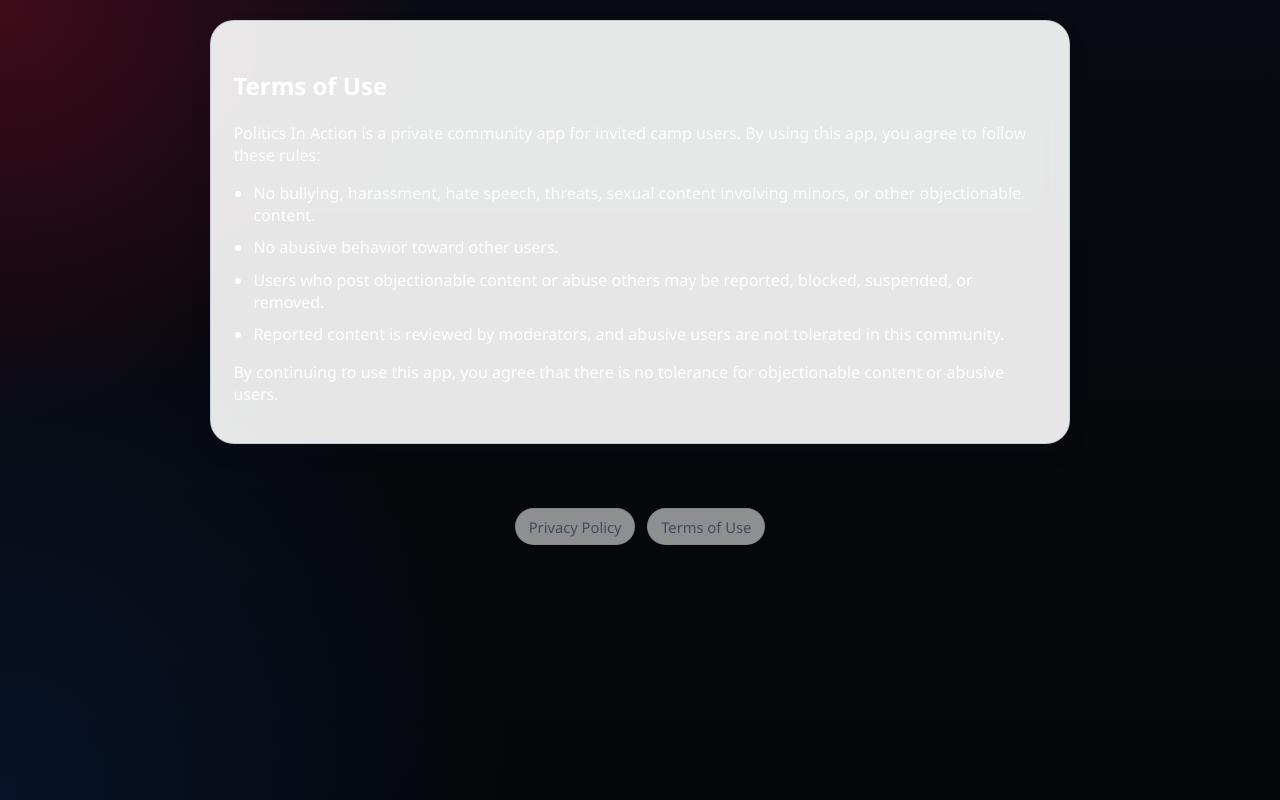
After one commit to OGPancakes/MEDIA, a Flask app: page /terms in a window 1280 px wide. The commit adds this page. Run offline with Flask 3, Linux system fonts and the light colour scheme; data comes from the database, SQL or seed files in the repository; data that the repository does not hold is empty.

Commit message:
Add moderation terms gate and content filtering

```diff
--- a/app.py
+++ b/app.py
@@ -28,11 +28,40 @@ DEFAULT_AVATAR_PATH = "images/pia-logo.jpeg"
 DEFAULT_BANNER_PATH = "images/pia-logo.jpeg"
 DEFAULT_AVATAR_EMOJIS = ["🦅", "⭐", "🔥", "🎤", "📣", "🎯", "🗽", "🧢", "🌟", "🚀", "🎬", "💬"]
 SEEDED_ACCOUNTS_PATH = BASE_DIR / "data" / "firebase_seed_accounts.txt"
+PROHIBITED_TERMS_PATH = BASE_DIR / "data" / "prohibited_terms.txt"
 IMPORTED_USER_PASSWORD = os.environ.get("IMPORTED_USER_PASSWORD", "WelcomePIA2026!")
 HASHTAG_RE = re.compile(r"#(\w+)")
 MENTION_RE = re.compile(r"@(\w+)")
 
 db = SQLAlchemy()
+
+DEFAULT_PROHIBITED_TERMS = [
+    "nigger",
+    "nigga",
+    "faggot",
+    "kike",
+    "spic",
+    "chink",
+    "retard",
+    "whore",
+    "slut",
+]
+
+
+def load_prohibited_terms():
+    configured_terms = os.environ.get("PROHIBITED_TERMS", "").strip()
+    if configured_terms:
+        return [term.strip().lower() for term in configured_terms.split(",") if term.strip()]
+    if PROHIBITED_TERMS_PATH.exists():
+        return [
+            line.strip().lower()
+            for line in PROHIBITED_TERMS_PATH.read_text(encoding="utf-8").splitlines()
+            if line.strip() and not line.strip().startswith("#")
+        ]
+    return DEFAULT_PROHIBITED_TERMS
+
+
+PROHIBITED_TERMS = load_prohibited_terms()
 
 
 def ensure_persistent_storage_config():
@@ -177,6 +206,7 @@ class User(db.Model, TimestampMixin):
     is_breaking_news = db.Column(db.Boolean, default=False, nullable=False)
     is_banned = db.Column(db.Boolean, default=False, nullable=False)
     timeout_until = db.Column(db.DateTime)
+    accepted_terms_at = db.Column(db.DateTime)
 
     posts = db.relationship("Post", backref="author", lazy=True, foreign_keys="Post.user_id")
     stories = db.relationship("Story", backref="author", lazy=True)
@@ -425,12 +455,32 @@ def create_app():
             session["user_id"] = user.id
             remember_account(user)
             flash("Welcome back.", "success")
+            if not user.accepted_terms_at:
+                return redirect(url_for("terms_agreement"))
             return redirect(url_for("admin" if user.is_admin else "index"))
         return render_template("auth.html", mode="login", title="Sign in")
 
     @app.route("/privacy")
     def privacy():
         return render_template("privacy.html", title="Privacy Policy")
+
+    @app.route("/terms")
+    def terms_of_use():
+        return render_template("terms.html", title="Terms of Use")
+
+    @app.route("/terms-agreement", methods=["GET", "POST"])
+    @login_required
+    def terms_agreement():
+        user = current_user()
+        if request.method == "POST":
+            if not request.form.get("agree_terms"):
+                flash("You must agree to the Terms of Use to continue.", "error")
+                return redirect(url_for("terms_agreement"))
+            user.accepted_terms_at = datetime.now(timezone.utc)
+            db.session.commit()
+            flash("Thanks for agreeing to the community rules.", "success")
+            return redirect(url_for("admin" if user.is_admin else "index"))
+        return render_template("terms_gate.html", title="Community Rules")
 
     @app.route("/media/<path:filename>")
     def media_file(filename):
@@ -460,6 +510,13 @@ def create_app():
             if wants_partial_response():
                 return jsonify({"ok": False, "error": "Say something or upload media to post."}), 400
             flash("Say something or upload media to post.", "error")
+            return redirect(request.referrer or url_for("index"))
+        blocked_term = find_prohibited_term(body)
+        if blocked_term:
+            message = "That post contains language that is not allowed in this community."
+            if wants_partial_response():
+                return jsonify({"ok": False, "error": message}), 400
+            flash(message, "error")
             return redirect(request.referrer or url_for("index"))
         media_path, media_type = save_upload(media, user=current_user(), max_video_seconds=15)
         if media and media.filename and not media_path:
@@ -537,7 +594,11 @@ def create_app():
         if post.user_id != current_user().id:
             flash("You can only edit your own posts.", "error")
             return redirect(url_for("post_detail", post_id=post_id))
-        post.body = request.form.get("body", "").strip()
+        updated_body = request.form.get("body", "").strip()
+        if find_prohibited_term(updated_body):
+            flash("That post contains language that is not allowed in this community.", "error")
+            return redirect(url_for("post_detail", post_id=post_id))
+        post.body = updated_body
         post.hashtags = ",".join(sorted(set(HASHTAG_RE.findall(post.body.lower()))))
         post.mentions = ",".join(sorted(set(MENTION_RE.findall(post.body.lower()))))
         post.edited_at = datetime.now(timezone.utc)
@@ -678,15 +739,25 @@ def create_app():
     def block_user(username):
         target = User.query.filter_by(username=username.lower()).first_or_404()
         user = current_user()
+        if target.id == user.id:
+            flash("You cannot block yourself.", "error")
+            return redirect(request.referrer or url_for("profile", username=username))
         block = Block.query.filter_by(blocker_id=user.id, blocked_id=target.id).first()
         if block:
             db.session.delete(block)
             flash("User unblocked.", "success")
         else:
             db.session.add(Block(blocker_id=user.id, blocked_id=target.id))
+            db.session.add(
+                Report(
+                    reporter_id=user.id,
+                    reported_user_id=target.id,
+                    reason="User blocked for abusive behavior",
+                )
+            )
             flash("User blocked.", "success")
         db.session.commit()
-        return redirect(request.referrer or url_for("profile", username=username))
+        return redirect(url_for("index"))
 
     @app.route("/users/<username>/mute", methods=["POST"])
     @login_required
@@ -785,6 +856,9 @@ def create_app():
             if not target.allow_messages:
                 flash("That user has messages turned off.", "error")
                 return redirect(url_for("messages"))
+            if find_prohibited_term(body):
+                flash("That message contains language that is not allowed in this community.", "error")
+                return redirect(url_for("messages", user=target.username))
             message = DirectMessage(sender_id=user.id, receiver_id=target.id, body=body)
             db.session.add(message)
             create_notification(target.id, user.id, "message", f"New message from {user.username}", url_for("messages", user=user.username))
@@ -842,8 +916,13 @@ def create_app():
     def settings():
         user = current_user()
         if request.method == "POST":
-            user.display_name = request.form.get("display_name", user.display_name).strip() or user.display_name
-            user.bio = request.form.get("bio", "").strip()
+            display_name = request.form.get("display_name", user.display_name).strip() or user.display_name
+            bio = request.form.get("bio", "").strip()
+            if find_prohibited_term(display_name) or find_prohibited_term(bio):
+                flash("Display names and bios cannot include objectionable language.", "error")
+                return redirect(url_for("settings"))
+            user.display_name = display_name
+            user.bio = bio
             user.location = request.form.get("location", "").strip()
             user.website = request.form.get("website", "").strip()
             user.profile_public = bool(request.form.get("profile_public"))
@@ -901,6 +980,9 @@ def create_app():
     def create_story():
         body = request.form.get("body", "").strip()
         media = request.files.get("media")
+        if find_prohibited_term(body):
+            flash("That story contains language that is not allowed in this community.", "error")
+            return redirect(url_for("index"))
         media_path, _ = save_upload(media, user=current_user(), max_video_seconds=15)
         if media and media.filename and not media_path:
             return redirect(url_for("index"))
@@ -1185,6 +1267,9 @@ def login_required(view):
         if not user:
             flash("Sign in to continue.", "error")
             return redirect(url_for("login"))
+        allowed_without_terms = {"terms_agreement", "terms_of_use", "privacy", "logout"}
+        if not user.accepted_terms_at and request.endpoint not in allowed_without_terms:
+            return redirect(url_for("terms_agreement"))
         if user.is_banned:
             session.clear()
             flash("This account has been banned.", "error")
@@ -1459,12 +1544,17 @@ def viewer_can_see_post(viewer, post):
         return False
     if viewer:
         blocked = Block.query.filter_by(blocker_id=post.author.id, blocked_id=viewer.id).first()
-        if blocked:
+        viewer_blocked = Block.query.filter_by(blocker_id=viewer.id, blocked_id=post.author.id).first()
+        if blocked or viewer_blocked:
             return False
     return True
 
 
 def can_view_profile(viewer, profile_user):
+    if viewer and Block.query.filter_by(blocker_id=viewer.id, blocked_id=profile_user.id).first():
+        return False
+    if viewer and Block.query.filter_by(blocker_id=profile_user.id, blocked_id=viewer.id).first():
+        return False
     if profile_user.profile_public:
         return True
     if viewer and viewer.id == profile_user.id:
@@ -1553,6 +1643,7 @@ def get_feed_posts(user, feed_mode="home"):
         return query.limit(40).all()
     followed_ids = [follow.followed_id for follow in Follow.query.filter_by(follower_id=user.id).all()]
     muted_ids = [mute.muted_id for mute in Mute.query.filter_by(muter_id=user.id).all()]
+    blocked_ids = [block.blocked_id for block in Block.query.filter_by(blocker_id=user.id).all()]
     blocked_by_ids = [block.blocker_id for block in Block.query.filter_by(blocked_id=user.id).all()]
     if feed_mode == "breaking":
         posts = query.filter(Post.feed_tab == "breaking").all()
@@ -1576,7 +1667,7 @@ def get_feed_posts(user, feed_mode="home"):
         timeline_map[post_obj.id] = post_obj
 
     for post in posts:
-        if post.user_id in muted_ids or post.user_id in blocked_by_ids:
+        if post.user_id in muted_ids or post.user_id in blocked_ids or post.user_id in blocked_by_ids:
             continue
         lowered = post.body.lower()
         if any(word in lowered for word in muted_words):
@@ -1601,7 +1692,7 @@ def get_feed_posts(user, feed_mode="home"):
         actor = db.session.get(User, repost.user_id)
         if not original or not actor:
             continue
-        if actor.id in muted_ids or actor.id in blocked_by_ids or original.user_id in muted_ids or original.user_id in blocked_by_ids:
+        if actor.id in muted_ids or actor.id in blocked_ids or actor.id in blocked_by_ids or original.user_id in muted_ids or original.user_id in blocked_ids or original.user_id in blocked_by_ids:
             continue
         lowered = original.body.lower()
         if any(word in lowered for word in muted_words):
@@ -1908,6 +1999,8 @@ def ensure_schema_updates():
         db.session.execute(text("ALTER TABLE user ADD COLUMN dark_mode BOOLEAN NOT NULL DEFAULT 0"))
     if "is_breaking_news" not in columns:
         db.session.execute(text("ALTER TABLE user ADD COLUMN is_breaking_news BOOLEAN NOT NULL DEFAULT 0"))
+    if "accepted_terms_at" not in columns:
+        db.session.execute(text("ALTER TABLE user ADD COLUMN accepted_terms_at DATETIME"))
     post_columns = {
         row[1]
         for row in db.session.execute(text("PRAGMA table_info(post)")).fetchall()
@@ -1937,6 +2030,21 @@ def ensure_schema_updates():
     db.session.commit()
 
 
+def find_prohibited_term(*values):
+    normalized_values = [str(value or "").lower() for value in values if value]
+    if not normalized_values:
+        return None
+    for term in PROHIBITED_TERMS:
+        needle = term.strip().lower()
+        if not needle:
+            continue
+        pattern = re.compile(rf"(?<!\w){re.escape(needle)}(?!\w)", re.IGNORECASE)
+        for value in normalized_values:
+            if pattern.search(value):
+                return needle
+    return None
+
+
 app = create_app()
 
 
--- a/app/static/css/styles.css
+++ b/app/static/css/styles.css
@@ -2963,12 +2963,21 @@ body.dark-mode .profile-report-popover {
     margin-top: 1.6rem;
 }
 
+.legal-list {
+    margin: 1rem 0;
+    padding-left: 1.25rem;
+    display: grid;
+    gap: 0.65rem;
+}
+
 .site-footer {
     display: flex;
     justify-content: center;
+    gap: 0.75rem;
     padding: 1rem 1rem calc(1rem + var(--safe-bottom));
     color: rgba(20, 33, 61, 0.62);
     font-size: 0.92rem;
+    flex-wrap: wrap;
 }
 
 .site-footer a {
--- a/app/templates/auth.html
+++ b/app/templates/auth.html
@@ -22,7 +22,7 @@
                 <button type="submit">Sign in</button>
             </form>
             <p class="tiny-copy">Accounts are created by camp admins. Use your username or email and password to continue.</p>
-            <p class="tiny-copy"><a href="{{ url_for('privacy') }}">Privacy Policy</a></p>
+            <p class="tiny-copy"><a href="{{ url_for('privacy') }}">Privacy Policy</a> · <a href="{{ url_for('terms_of_use') }}">Terms of Use</a></p>
         </div>
     </div>
 </section>
--- a/app/templates/base.html
+++ b/app/templates/base.html
@@ -105,6 +105,7 @@
     {% if not current_user %}
     <footer class="site-footer">
         <a href="{{ url_for('privacy') }}">Privacy Policy</a>
+        <a href="{{ url_for('terms_of_use') }}">Terms of Use</a>
     </footer>
     {% endif %}
     <script>
--- /dev/null
+++ b/app/templates/terms.html
@@ -0,0 +1,14 @@
+{% extends "base.html" %}
+{% block content %}
+<section class="card legal-card">
+    <h2>Terms of Use</h2>
+    <p>Politics In Action is a private community app for invited camp users. By using this app, you agree to follow these rules:</p>
+    <ul class="legal-list">
+        <li>No bullying, harassment, hate speech, threats, sexual content involving minors, or other objectionable content.</li>
+        <li>No abusive behavior toward other users.</li>
+        <li>Users who post objectionable content or abuse others may be reported, blocked, suspended, or removed.</li>
+        <li>Reported content is reviewed by moderators, and abusive users are not tolerated in this community.</li>
+    </ul>
+    <p>By continuing to use this app, you agree that there is no tolerance for objectionable content or abusive users.</p>
+</section>
+{% endblock %}
```
Also changed, not shown: app/templates/terms_gate.html (added, +22 -0 lines).
